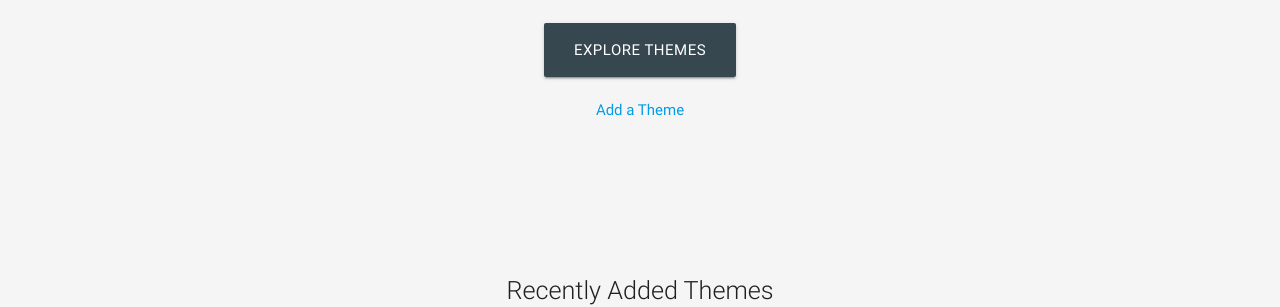
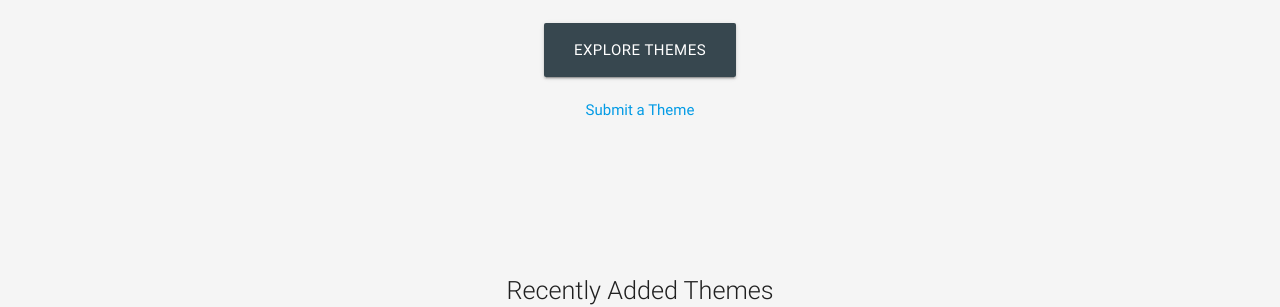
Before and after one commit to blazeu/themejekyll.github.io, a Jekyll site: the page built from index.html, in a window 1280 px wide and 1103 px high. Shown: the part 254-561 px from the top of the window. Built offline with Jekyll 4.4.1, drawn with Linux system fonts in a browser that asks for light colours; nearby versions of some CDN libraries; a script that is not in the unit is left out; comment, search, counter and statistics services are not loaded.

Commit message:
Change 'Add a Theme' to 'Submit a Theme'

```diff
--- a/index.html
+++ b/index.html
@@ -7,7 +7,7 @@ description: Search and find free, open source Jekyll themes.
   <h1 class="mission">Search and find free, open source Jekyll themes.</h1>
   <a class="waves-effect waves-light btn-large" href="/themes">Explore Themes</a>
   <br><br>
-  <a href="https://github.com/ThemeJekyll/themejekyll.github.io" target="_blank">Add a Theme</a>
+  <a href="https://github.com/ThemeJekyll/themejekyll.github.io" target="_blank">Submit a Theme</a>
   <div id="recentlyAdded">
     <p class="flow-text">Recently Added Themes</p>
     {% assign recent = site.themes | sort: 'date' | reverse %}
```
